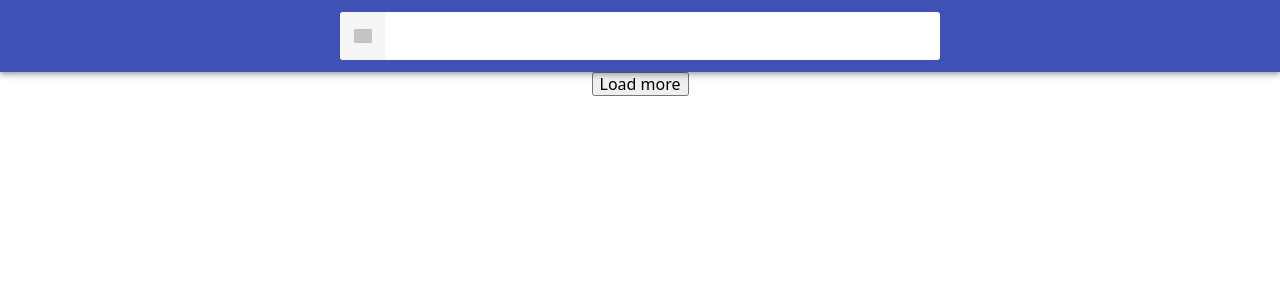
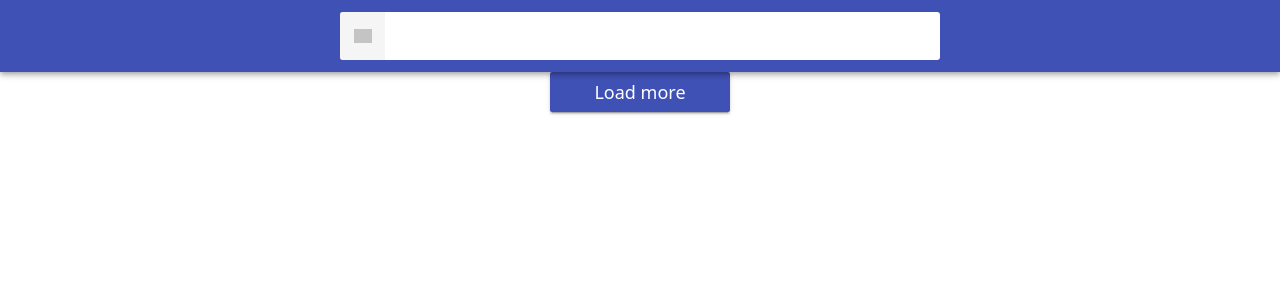
Before and after one commit to Feride-Sham/goit-react-hw-03-image-finder, a React (Create React App) app: page / in a window 1280 px wide. Shown: the top 300 px of the page. Built offline with nearby package versions, Linux system fonts and the light colour scheme; grey boxes are pictures that could not be loaded.

Commit message:
feat: add Button component

```diff
--- a/src/components/Button/Button.js
+++ b/src/components/Button/Button.js
@@ -1,12 +1,12 @@
-// import React from "react";
-// import s from "./Button.module.css";
+import React from "react";
+import s from "./Button.module.css";
 
-// const Button = ({ onHandleClick }) => {
-//   return (
-//     <button type="button" className={s.Button} onClick={onHandleClick}>
-//       Load more
-//     </button>
-//   );
-// };
+const Button = ({ onHandleClick }) => {
+  return (
+    <button type="button" className={s.Button} onClick={onHandleClick}>
+      Load more
+    </button>
+  );
+};
 
-// export default Button;
+export default Button;
--- a/src/components/ImageGallery/ImageGallery.js
+++ b/src/components/ImageGallery/ImageGallery.js
@@ -1,7 +1,7 @@
 import React, { Component } from "react";
 // import axios from "axios";
 import ImageGalleryItem from "../ImageGalleryItem/ImageGalleryItem";
-// import Button from "../Button/Button";
+import Button from "../Button/Button";
 import pixAPI from "../../services/pixabay-service";
 import s from "./ImageGallery.module.css";
 
@@ -45,10 +45,10 @@ class ImageGallery extends Component {
             <ImageGalleryItem key={img.id} imgItem={img} />
           ))}
         </ul>
-        <button type="button" className={s.Button} onClick={this.fetchGallery}>
+        {/* <button type="button" className={s.Button} onClick={this.fetchGallery}>
           Load more
-        </button>
-        {/* <Button onHandleClick={this.fetchGallery} /> */}
+        </button> */}
+        <Button onHandleClick={this.fetchGallery} />
       </>
     );
   }
```
